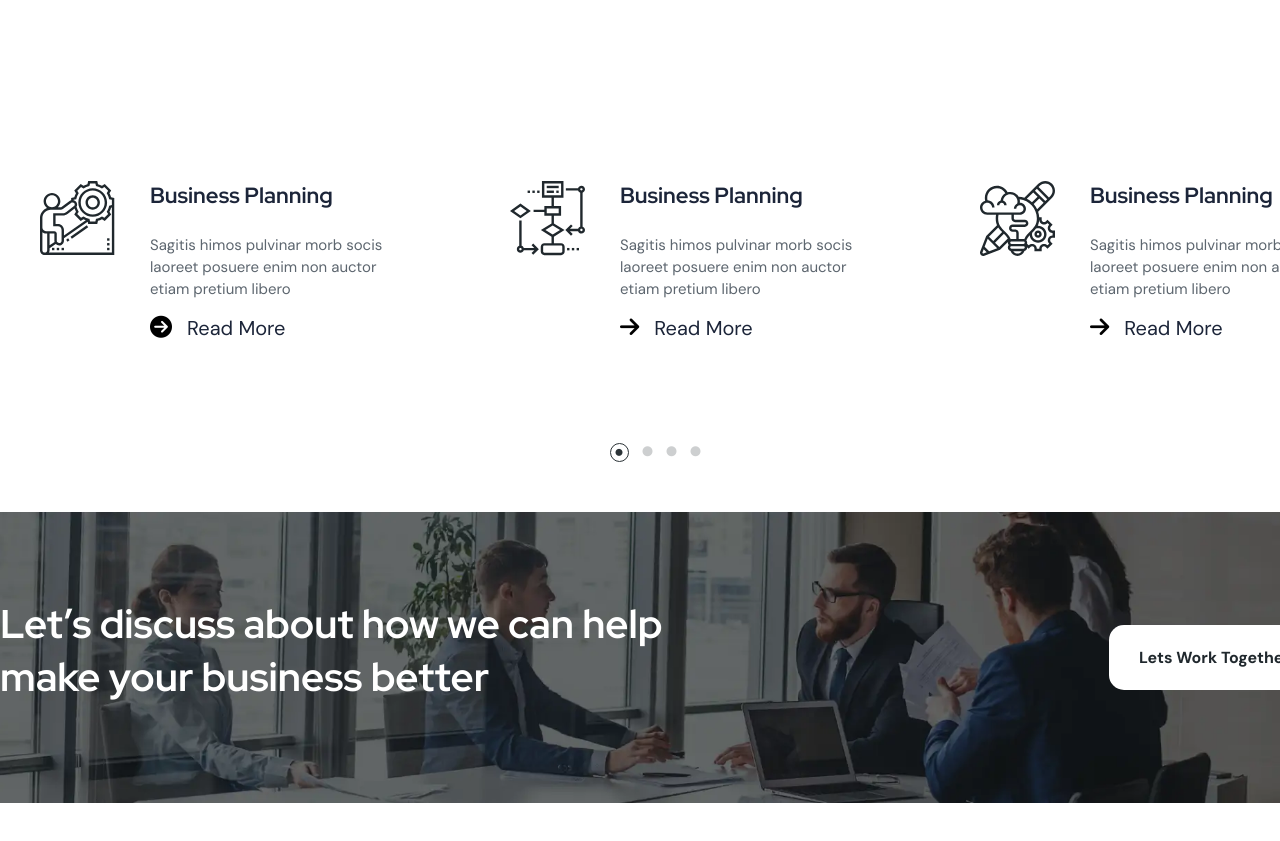
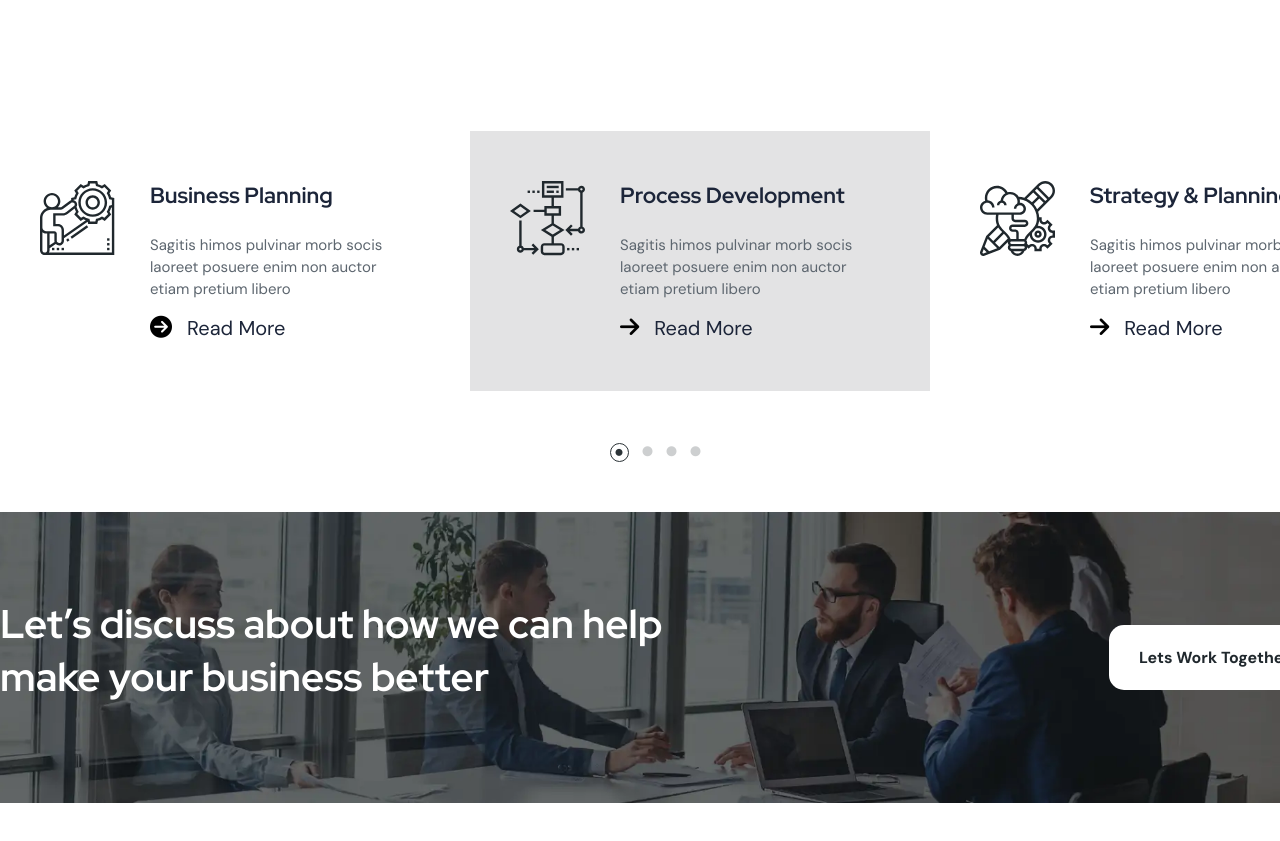
Before and after one commit to shahriar1100/invena-project, a plain HTML site: page index.html in a window 1280 px wide. Shown: the part 2000-2841 px from the top of the page. Drawn offline with Linux system fonts and the light colour scheme.

Commit message:
background add process development

```diff
--- a/css/style.css
+++ b/css/style.css
@@ -354,6 +354,7 @@ li a{
     padding-top: 50px;
     padding-bottom: 50px;
     position: relative;
+    background: #e3e3e4;
 }
 .processDevelopmentImg{
     position: absolute;
--- a/index.html
+++ b/index.html
@@ -207,7 +207,7 @@
               src="assests/images/processDevelopment.svg"
               alt="assests/images/processDevelopment.svg"
             />
-            <h3>Business Planning</h3>
+            <h3>Process Development</h3>
             <p>
               Sagitis himos pulvinar morb socis <br />laoreet posuere enim non
               auctor<br />
@@ -228,7 +228,7 @@
               src="assests/images/stretegyPlanning.svg"
               alt="assests/images/stretegyPlanning.svg"
             />
-            <h3>Business Planning</h3>
+            <h3>Strategy & Planning</h3>
             <p>
               Sagitis himos pulvinar morb socis <br />laoreet posuere enim non
               auctor<br />
```
